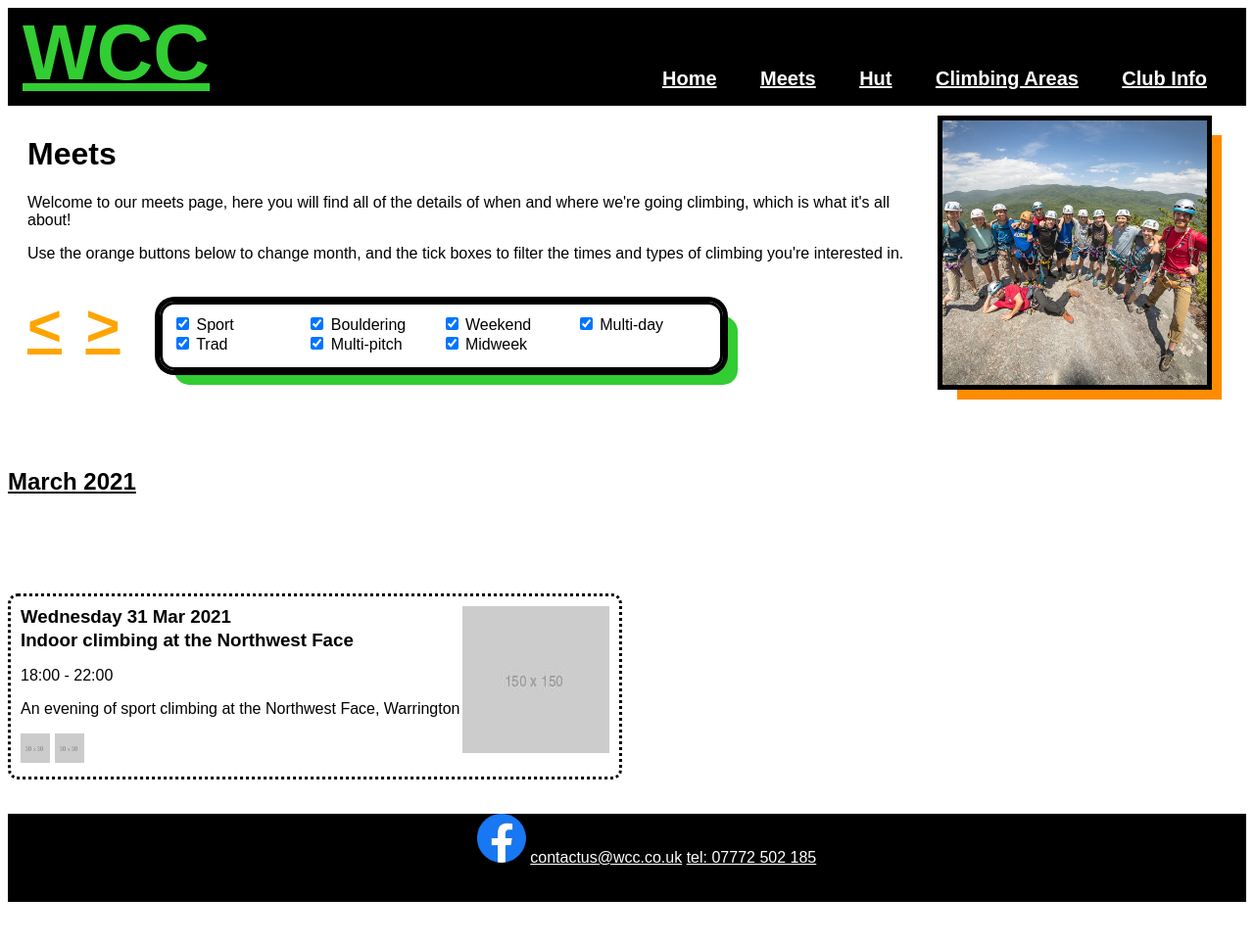
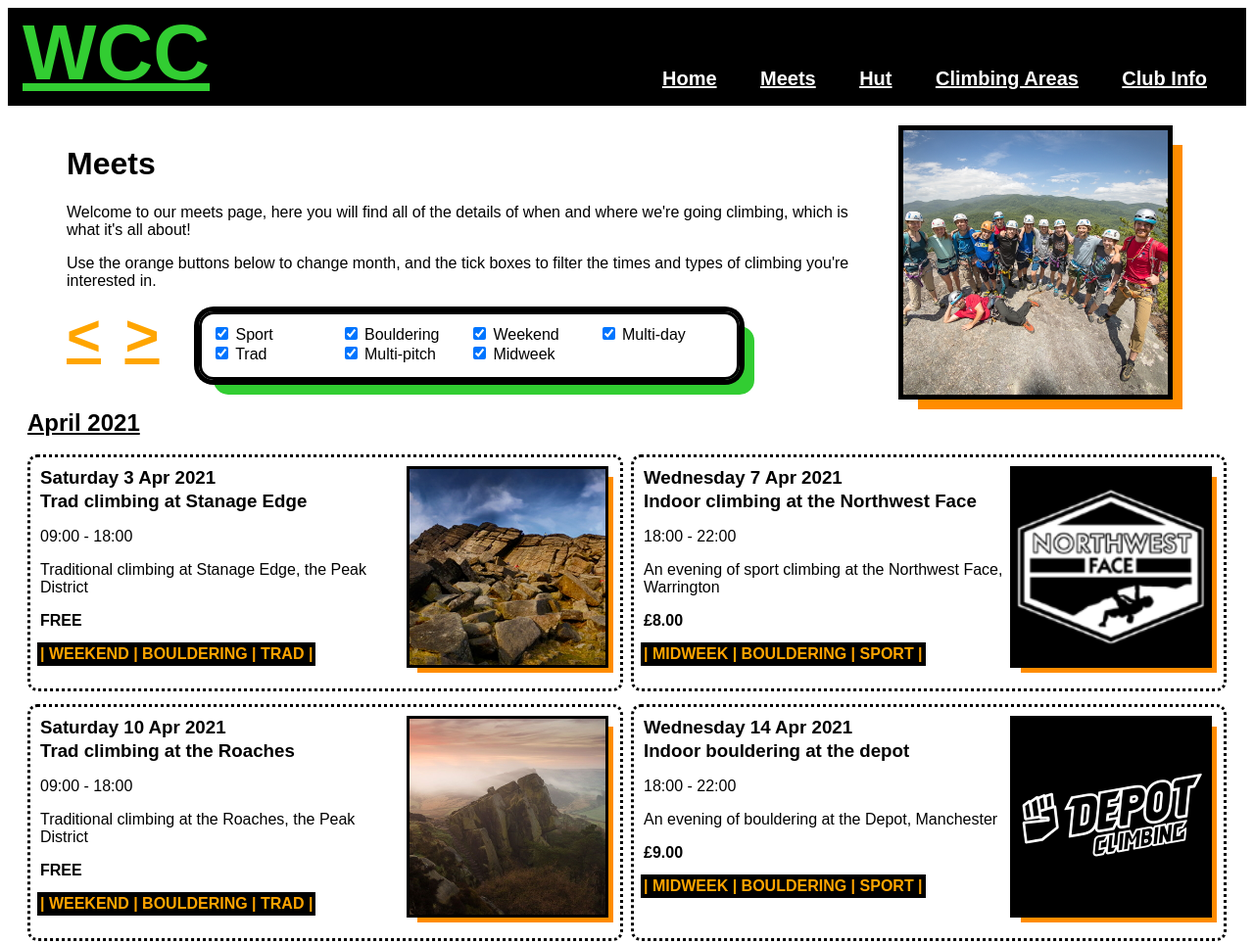
Before and after one commit to pmcclure852/WebDevSolo, a plain HTML site: page meets.html in a window 1280 px wide. Shown: the top 964 px of the page at 98% size. Before the commit the page ends 929 px from the top, so only its background shows below. Drawn offline with nearby package versions, Linux system fonts and the light colour scheme.

Commit message:
Meets page is done for now, filter and month nav works, layout is ok :)

```diff
--- a/meets.html
+++ b/meets.html
@@ -48,7 +48,7 @@
                         <input class="filterCheck" type="checkbox" id="sport" checked>
                         <label for="sport">Sport</label>
                         <br>
-                        <input type="checkbox" id="trad" checked>
+                        <input class="filterCheck"type="checkbox" id="trad" checked>
                         <label for="trad">Trad</label>
                     </div>
                     <div>
@@ -71,12 +71,11 @@
                     </div>
                 </div>
 
-            </div>
-        </div> <!-- End filterArea -->
+            </div><!-- End filterArea -->
 
             <!-- Areas for meet details -->
             <div id="meetsArea">
-                <div>
+                <div id="meetsMonth">
                     <script id="monthTemplate" type="template/Handlebars">
                         <h2>{{currentMonth}}</h2>
                     </script>
@@ -114,13 +113,11 @@
 
     <!-- Footer -->
     <footer>
-        <div></div>
         <ul>
-            <li class="footerImage"><a href="http://facebook.com"><img src="img/facebook.png" height="50" width="50" alt="facebook" /></a></li>
+<!--            <li class="footerImage"><a href="http://facebook.com"><img src="img/facebook.png" height="50" width="50" alt="facebook" /></a></li>-->
             <li ><a href="mailto:contactus@wcc.co.uk" class="footerText">contactus@wcc.co.uk</a></li>
             <li ><a href="tel:+447772502185" class="footerText">tel: 07772 502 185</a></li>
         </ul>
-        <div></div>
     </footer>
     <script src="scripts/index.js"></script>
 </html>
--- a/scripts/index.js
+++ b/scripts/index.js
@@ -2,27 +2,26 @@
 // All meet data, in ascending date order with dates in ISO 8601 format: YYYY-MM-DD
 
 var allData = [
-    {header: "PAST bouldering at the Depot", details: "PAST evening of bouldering at the Depot, Manchester",
-        date: "2021-03-01", time: "18:00 - 22:00", tags: ["bouldering", "midweek"]},
-    {header: "Indoor climbing at the Depot", details: "An evening of bouldering at the Depot, Manchester",
-        date: "2021-03-05", time: "18:00 - 22:00", tags: ["sport", "midweek"]},
-    {header: "Trad climbing at the Roaches", details: "Trad climbing at the Roaches, the Peak District",
-        date: "2021-03-06", time: "10:00 - 18:00", tags: ["trad", "weekend"]},
-    {header: "Multi-pitch climbing at Idwal Slabs", details: "Trad climbing at Idwal Slabs, Ogwen Valley, North Wales",
-        date: "2021-03-27", time: "10:00 - 18:00", tags: ["trad", "weekend", "multipitch"]},
+    {header: "Indoor climbing at Northwest Face", details: "An evening of sport climbing at the Northwest Face, Warrington",
+        date: "2021-03-31", time: "18:00 - 22:00", image: "img/northwestface.png", alt: "Northwest Face climbing wall logo",
+        tags: ["midweek", "bouldering", "sport"], price: "£8.00"},
+    {header: "Trad climbing at Stanage Edge", details: "Traditional climbing at Stanage Edge, the Peak District",
+        date: "2021-04-03", time: "09:00 - 18:00", image: "img/stanage.jpg", alt: "Picture of Stanage Edge rocks",
+        tags: ["weekend", "bouldering", "trad"], price: "FREE"},
     {header: "Indoor climbing at the Northwest Face", details: "An evening of sport climbing at the Northwest Face, Warrington",
-        date: "2021-03-31", time: "18:00 - 22:00", tags: ["bouldering", "midweek", "sport"]},
-    {header: "Trad climbing at Stanage Edge", details: "Traditional climbing at Stanage Edge, the Peak District",
-        date: "2021-04-03", time: "09:00 - 18:00", tags: ["trad", "weekend"]},
-    {header: "Indoor climbing at the Northwest Face", details: "An evening of sport climbing at the Northwest Face, Warrington",
-        date: "2021-04-07", time: "18:00 - 22:00", tags: ["sport", "bouldering", "midweek", "indoor"]}
-    // {header: "Indoor climbing at the Northwest Face", details: "An evening of sport climbing at the Northwest Face, Warrington",
-    //     date: "2021-05-07", time: "18:00 - 22:00"},
-    // {header: "Indoor climbing at the Northwest Face", details: "An evening of sport climbing at the Northwest Face, Warrington",
-    //     date: "2021-06-07", time: "18:00 - 22:00"},
-    // {header: "Indoor climbing at the Northwest Face", details: "An evening of sport climbing at the Northwest Face, Warrington",
-    //     date: "2021-07-07", time: "18:00 - 22:00"}
-];
+        date: "2021-04-07", time: "18:00 - 22:00", image: "img/northwestface.png",
+        alt: "Northwest Face climbing wall logo featuring a person climbing an overhang" ,
+        tags: ["midweek", "bouldering", "sport"], price: "£8.00"},
+    {header: "Trad climbing at the Roaches", details: "Traditional climbing at the Roaches, the Peak District",
+        date: "2021-04-10", time: "09:00 - 18:00", image: "img/roaches.jpg", alt: "Picture of the Roaches rocks",
+        tags: ["weekend", "bouldering", "trad"], price: "FREE"},
+    {header: "Indoor bouldering at the depot", details: "An evening of bouldering at the Depot, Manchester",
+        date: "2021-04-14", time: "18:00 - 22:00", image: "img/depot.png", alt: "The Depot bouldering centre logo",
+        tags: ["midweek", "bouldering", "sport"], price: "£9.00"},
+    {header: "Traditional climbing at Llanberis Pass", details: "Traditional climbing at Llanberis Pass, North Wales",
+        date: "2021-04-17", time: "18:00 - 22:00", image: "img/llanberis.jpg", alt: "Picture of Llanberis pass rocks",
+        tags: ["weekend", "bouldering", "trad"], price: "FREE"}
+]
 
 // Create arrays to display human friendly days and months
 var days = ["Sunday", "Monday", "Tuesday", "Wednesday", "Thursday", "Friday", "Saturday"];
@@ -35,10 +34,16 @@ if (document.URL.includes("meets.html")){
 
     // Create date object for the meets template
     var now = new Date(Date.now());
-    var dispMonth = now.getMonth();
-    var curMonth = now.getMonth();
+    var dispMonth = now.getMonth();     // The month to display
+    var curMonth = now.getMonth();      // The current month in the real world
+
+    // Get the last month with data
+    var lastMonth = new Date(allData[allData.length-1].date); // The last month that has data
+    lastMonth = lastMonth.getMonth();
+
 
     // Create onclick event for filter checkboxes
+    // Makes the template reload
     var checkboxes = document.getElementsByClassName("filterCheck");
     for (var i=0; i<checkboxes.length; i++) {
         checkboxes[i].onclick = function () {
@@ -50,17 +55,22 @@ if (document.URL.includes("meets.html")){
     // Handle end of data
     var endOfNav = false;
 
-    // Create onclick events for month navigation
+    // Click left arrow
     document.getElementById("monthBack").onclick = function () {
         if (dispMonth > curMonth) {
             dispMonth -= 1;
             renderMeets(dispMonth);
-            endOfNav = false;
+            // endOfNav = false;
         }
     }
-
+    // Click right arrow
     document.getElementById("monthForward").onclick = function () {
-        if (!endOfNav) {
+        // if (!endOfNav) {
+        //     dispMonth += 1;
+        //     renderMeets(dispMonth);
+        // }
+        // Do nothing if at the end of the data
+        if (dispMonth <= lastMonth) {
             dispMonth += 1;
                 renderMeets(dispMonth);
         }
@@ -110,7 +120,8 @@ function renderMeets(month) {
         // Get the month of the meet
         var meetDate = new Date(Date.parse(allData[i].date));
         // Check meet matches the month we want
-        if (meetDate.getMonth() === month && meetDate.getDate() >= now.getDate()) {
+
+        if (meetDate.getMonth() === month && meetDate >= now) {
             // Loop the tags to check for day type match
 
             for (var j=0; j<allData[i].tags.length; j++) {
@@ -147,8 +158,7 @@ function renderMeets(month) {
         }
     }
 
-    //TODO: ARRRRGGGGGHHHHHHHH WHAT IF IT'S EMPTY BECAUSE FILTERED OUT!?
-
+    // Check if there is any data to fill the template
     if (templateData.length >= 1) {
         // Create meets template
         var meetsTemplate = document.getElementById("meetsTemplate").innerHTML;
@@ -162,16 +172,20 @@ function renderMeets(month) {
                 var meetDateParsed = new Date(meetsData[i].date);
                 output +=
                     "<div class='meetBox'>" +
-                        "<img class='meetBoxImage' src='img/ph_150.jpg' alt='a photo of the Roaches'>" +
+                        "<img class='meetBoxImage' src='" + Handlebars.Utils.escapeExpression(meetsData[i].image) +
+                        "' alt='" + Handlebars.Utils.escapeExpression(meetsData[i].alt) + "'>" +
                         "<h3>" + days[meetDateParsed.getDay()] + " " + meetDateParsed.getDate() + " " +
                         months[meetDateParsed.getMonth()] + " " + meetDateParsed.getFullYear() + "</h3>" +
                         "<h3>" + Handlebars.Utils.escapeExpression(meetsData[i].header) + "</h3>" +
                         "<p>" + Handlebars.Utils.escapeExpression(meetsData[i].time) + "</p>" +
                         "<p>" + Handlebars.Utils.escapeExpression(meetsData[i].details) + "</p>" +
-                        "<img class='meetBoxIcon' src='img/30x30.png' alt='climbing type icon'>" +
-                        "<img class='meetBoxIcon' src='img/30x30.png' alt='climbing type icon'>"
-                output += "</div>";
-
+                        "<p class='meetPrice'>" + Handlebars.Utils.escapeExpression(meetsData[i].price) + "</p>" +
+                        "<p class='meetTags'>| ";
+                //Loop to add tags
+                for (var j=0; j<meetsData[i].tags.length; j++) {
+                    output += Handlebars.Utils.escapeExpression(meetsData[i].tags[j]).toUpperCase() + " | ";
+                }
+                output += "</p></div>";
             }
             return new Handlebars.SafeString(output);
         })
@@ -179,34 +193,58 @@ function renderMeets(month) {
         var rendMeetsTemplate = compMeetsTemplate(meetsData);
         document.getElementById("meetsTarget").innerHTML = rendMeetsTemplate;
     }
-    else {
+
+    // If past the end of the data
+    else if (dispMonth > lastMonth) {
         var meetsTemplate = document.getElementById("meetsTemplate").innerHTML;
         var compMeetsTemplate = Handlebars.compile(meetsTemplate);
 
         Handlebars.registerHelper("meets", function () {
             return new Handlebars.SafeString(
                 "<div class='meetBox'>" +
-                    "<img class='meetBoxImage' src='img/ph_150.jpg' alt='a photo of the Roaches'>" +
+                "<img class='meetBoxImage' src='img/nomeets.jpg' alt='a photo of a stuck mountain goat'>" +
                 "<h3>Sorry!</h3>" +
                 // "<h3>" + Handlebars.Utils.escapeExpression(meetsData[i].header) + "</h3>" +
                 "<p>We've not got meetings arranged that far ahead.</p>" +
                 "<p>Check back soon :)</p>" +
-                    "<img class='meetBoxIcon' src='img/30x30.png' alt='climbing type icon'>" +
-                    "<img class='meetBoxIcon' src='img/30x30.png' alt='climbing type icon'>" +
                 "</div>"
             )
         })
 
         var rendMeetsTemplate = compMeetsTemplate();
         document.getElementById("meetsTarget").innerHTML = rendMeetsTemplate;
-        endOfNav = true;
-    }
+        // endOfNav = true;
     }
 
+    // Check if more checkboxes might help
+    else if (dayTypeChecked.length + climbTypeChecked.length < 7) {
+        var meetsTemplate = document.getElementById("meetsTemplate").innerHTML;
+        var compMeetsTemplate = Handlebars.compile(meetsTemplate);
 
+        Handlebars.registerHelper("meets", function () {
+            return new Handlebars.SafeString(
+                "<div class='meetBox'>" +
+                "<img class='meetBoxImage' src='img/options.png' alt='a photo of a huge climbing rack'>" +
+                "<h3>No meets match your criteria...</h3>" +
+                // "<h3>" + Handlebars.Utils.escapeExpression(meetsData[i].header) + "</h3>" +
+                "<p>Perhaps try selecting a few more options.</p>" +
+                // "<p>Check back soon :)</p>" +
+                "</div>"
+            )
+        })
 
+        var rendMeetsTemplate = compMeetsTemplate();
+        document.getElementById("meetsTarget").innerHTML = rendMeetsTemplate;
+        // endOfNav = true;
+    }
 
+    // Try the next month
+    else if (dispMonth < lastMonth) {
+        dispMonth += 1;
+        renderMeets(dispMonth);
+    }
 
+}
 
 // Code for sidebar on index.html. only run if on home page!
 if (document.URL.includes("index.html")) {
--- a/stylesheet/meets.css
+++ b/stylesheet/meets.css
@@ -3,9 +3,10 @@
 #filterArea {
     display: grid;
     /*grid-template-columns: 120px auto  minmax(100px, 300px);*/
-    grid-template-columns: 120px minmax(450px, 600px) auto minmax(200px, 300px);
+    grid-template-columns: 120px minmax(460px, 600px) auto minmax(200px, 300px);
     grid-template-rows: 170px 100px ;
     grid-gap: 10px;
+    margin: 10px 40px;
 }
 
 #meetsIntro {
@@ -53,12 +54,21 @@
 /*    grid-column: span 4;*/
 /*}*/
 
-#meetsArea span{
+#meetsArea span {
     display: grid;
     grid-template-columns: 1fr 1fr;
     grid-template-rows: auto 1fr;
-    grid-gap: 10px;
-    margin-top: 50px;
+    grid-gap: 8px;
+    /*margin-top: 10px;*/
+}
+
+#meetsArea h2 {
+    margin-top: 0;
+    margin-bottom: 10px;
+}
+
+#meetsMonth {
+    grid-column: span 2;
 }
 
 .meetBox {
@@ -66,7 +76,6 @@
     border-radius: 10px;
     margin-bottom: 5px;
     padding: 10px;
-    margin-top: 20px;
 }
 
 .meetBox h3 {
@@ -75,10 +84,27 @@
 
 .meetBoxImage {
     float: right;
+    width: 200px;
+    height: 200px;
+    margin: 2px 5px 5px 4px;
+    box-shadow: 0 0 0 3px black, 8px 8px darkorange;
+}
+
+.meetPrice {
+    font-weight: bold;
 }
 
 .meetBoxIcon {
     margin-right: 5px;
+}
+
+.meetTags {
+    color: orange;
+    font-weight: bold;
+    box-shadow: 0 0 0 3px black;
+    background-color: black;
+    display: inline-block;
+    margin-top: 0;
 }
 
 .navArrow {
--- a/stylesheet/style.css
+++ b/stylesheet/style.css
@@ -24,6 +24,11 @@ h3 {
 /* HIGHLIGHTING ALL DIVS */
 div {
     /*border-style: dotted ;*/
+}
+
+html {
+    display: grid;
+    grid-template-columns: minmax(900px, 1300px);
 }
 
 .boxImage {
@@ -65,14 +70,12 @@ header li {
     font-size: 20px;
 }
 
-html {
-    display: grid;
-    grid-template-columns: minmax(900px, 1300px);
-}
-
 /* Body Section */
 #mainContentWrapper {
     padding: 10px 20px;
+    display: grid;
+    grid-template-columns: 1fr;
+    grid-template-rows: auto minmax(500px, 1fr);
 }
 
 #mainContent_topSection {
@@ -189,6 +192,8 @@ footer ul {
 
 footer li {
     display: inline-block;
+    padding-left: 20px;
+    padding-right: 20px;
     /*padding-right: 100px;*/
 }
 
```
Also changed, not shown: img/depot.png (added), img/llanberis.jpg (added), img/nomeets.jpg (added), img/northwestface.png (added), img/options.png (added), img/roaches.jpg (added), img/stanage.jpg (added), 1 other file. Lines whose indentation alone changed are shown as unchanged.
